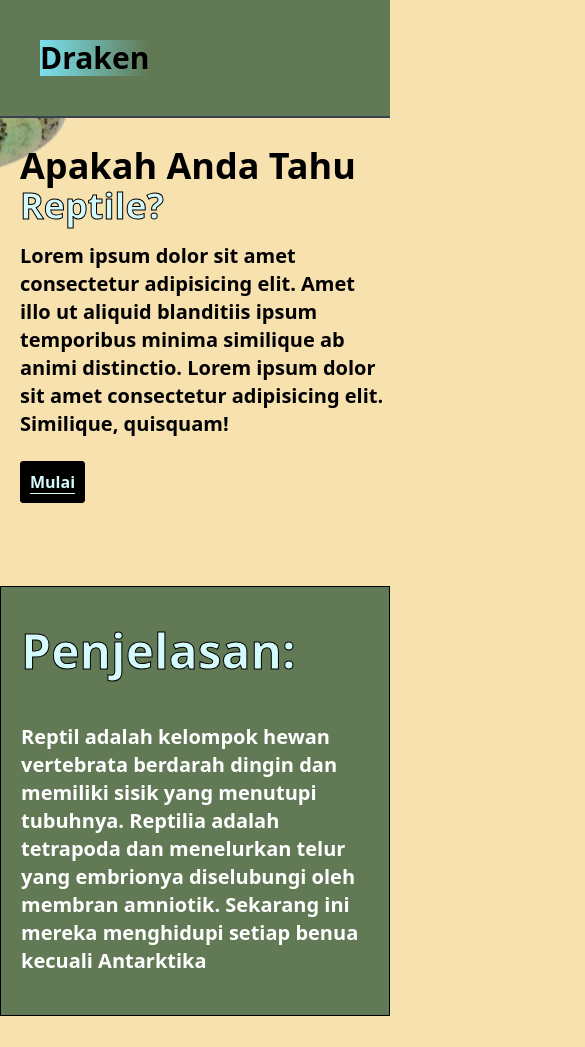
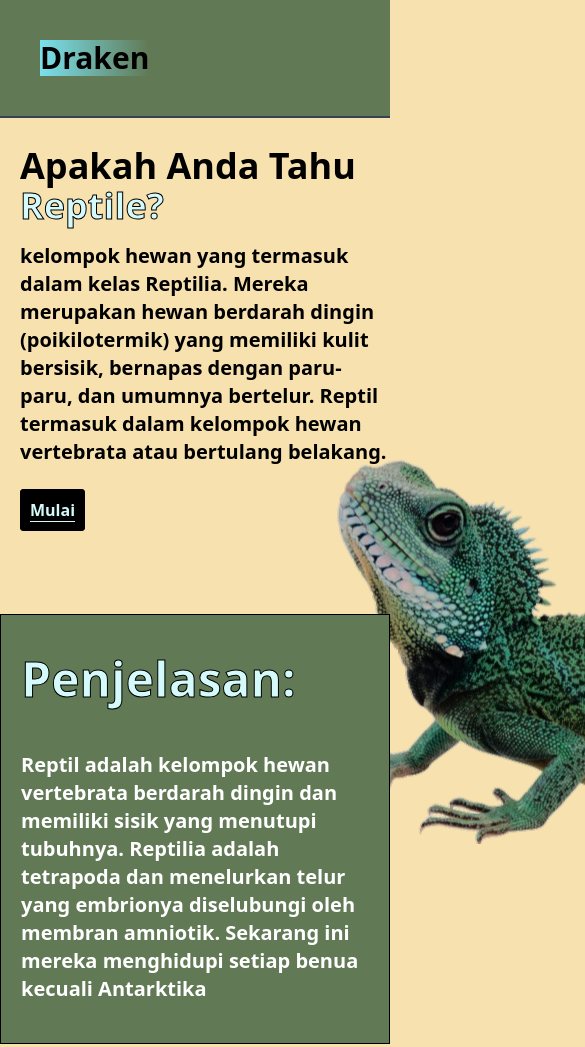
Before and after one commit to 12Ferdian12/VlaWeb.github.io, a website: page View/Draken.html in a window 390 px wide. Shown: the top 1047 px of the page, 585 px wide, since content can reach past the window. Drawn offline with Linux system fonts and the light colour scheme.

Commit message:
UPDATE: -FIXING IMAGE POSITION IN MOBILE VIEW

```diff
--- a/View/Draken.html
+++ b/View/Draken.html
@@ -6,7 +6,7 @@
   <link href="/Tailwind/output.css" rel="stylesheet">
   <title></title>
 </head>
-<body class="bg-Back">
+<body class="bg-Back overflow-x-hidden">
     <nav class="flex text-second top-0 sticky container  font-bold p-10 bg-prime border-b-2 border-gray-700 justify-between">
         <h1 class="text-3xl md:text-2xl text-black bg-gradient-to-r from-GRD to-prime ">Draken</h1>
         <div class="hidden md:flex">
@@ -25,16 +25,16 @@
         </div>
     </nav>
     <section id="Home">
-        <div class="absolute w-[70px] h-[70px] md:w-full md:h-full bg-right bg-no-repeat -z-10 " style="background-image: url(./img/R3.png);"></div>
+        <div class="absolute px-[575px]  bottom-0 w-[100px] h-[400px] md:w-full md:h-full bg-right bg-no-repeat -z-10 " style="background-image: url(./img/R3.png);"></div>
         <div class="p-1 py-7 md:p-44 mb-12 container text-black  font-bold  ">
             <h1 class="text-4xl mx-4" >Apakah Anda Tahu <span class="text-second" style="-webkit-text-fill-color: #D4FAFC;-webkit-text-stroke-width: 1px;-webkit-text-stroke-color: black;">Reptile?</span></h1>
-            <p class="p-4 w-[400px] font-bold text-xl md:text-base  md:w-[500px]">Lorem ipsum dolor sit amet consectetur adipisicing elit. Amet illo  ut aliquid blanditiis ipsum  temporibus minima similique ab animi distinctio. Lorem ipsum dolor sit amet consectetur  adipisicing elit. Similique, quisquam!</p>
+            <p class="p-4 w-[400px] font-bold text-xl md:text-base  md:w-[500px]">kelompok hewan yang termasuk dalam kelas Reptilia. Mereka merupakan hewan berdarah dingin (poikilotermik) yang memiliki kulit bersisik, bernapas dengan paru-paru, dan umumnya bertelur. Reptil termasuk dalam kelompok hewan vertebrata atau bertulang belakang.</p>
             <div class="p-4">
                 <a class="p-2 bg-black text-second border-2 border-black rounded z-50" href="#penjelasan"><span class=" border-b border-second">Mulai</span></a>
             </div>
         </div>
     </section>
-    <section id="penjelasan">
+    <section class="z-10" id="penjelasan">
         <div class="md:p-44 px-5 border border-black container bg-prime">
             <h1 class="text-left text-5xl md:text-4xl mt-10 text-second font-bold mb-12 md:mt-0" style="-webkit-text-fill-color: #D4FAFC;-webkit-text-stroke-width: 1px;-webkit-text-stroke-color: black;">Penjelasan:</h1>
             <p class="text-white font-bold text-xl md:w-[600px] md:text-base mb-10 md:mb-0">Reptil adalah kelompok hewan vertebrata berdarah dingin dan memiliki sisik yang menutupi tubuhnya. Reptilia adalah tetrapoda dan menelurkan telur yang embrionya diselubungi oleh membran amniotik. Sekarang ini mereka menghidupi setiap benua kecuali Antarktika</p>
```
Also changed, not shown: Tailwind/output.css.
